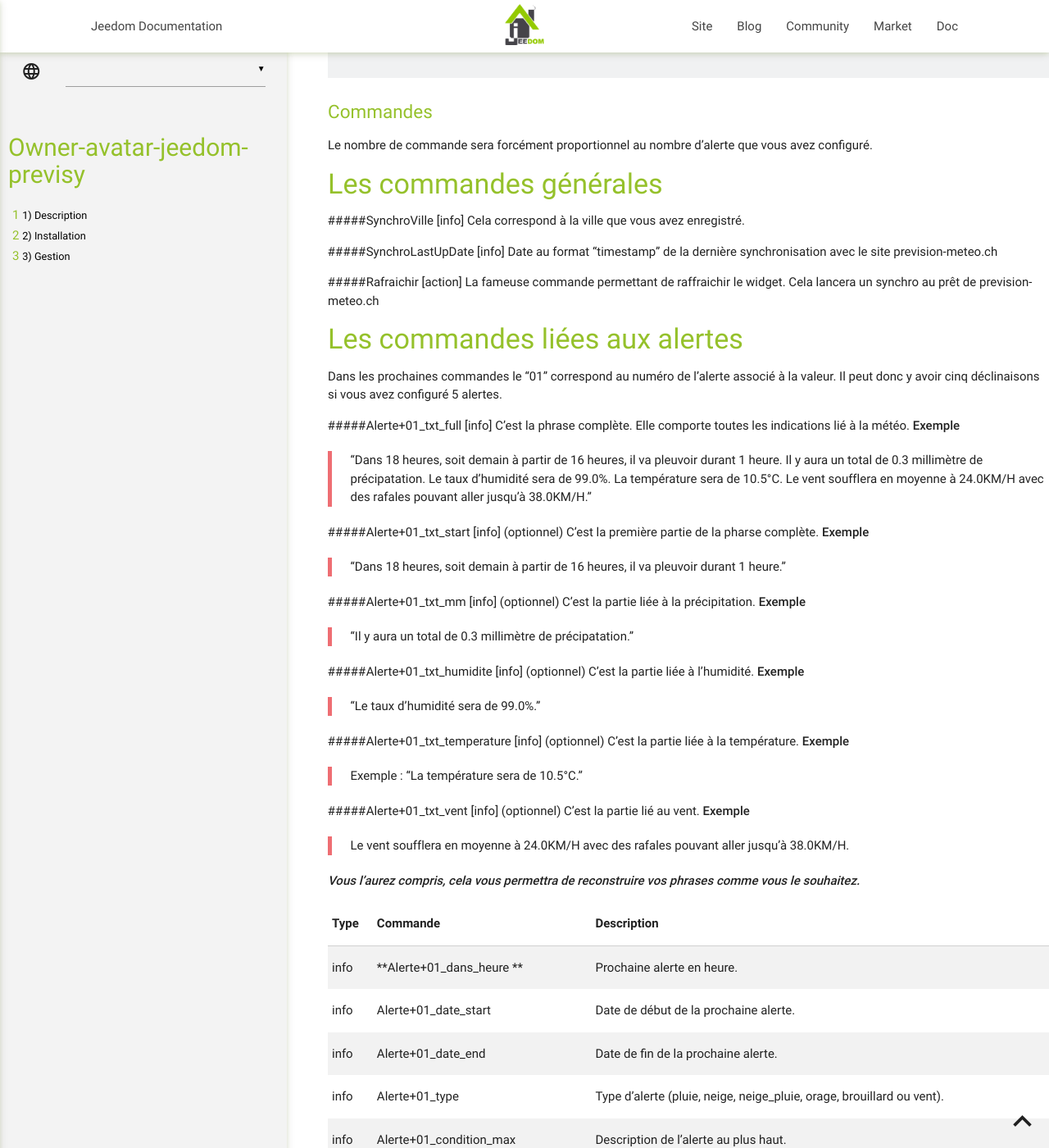
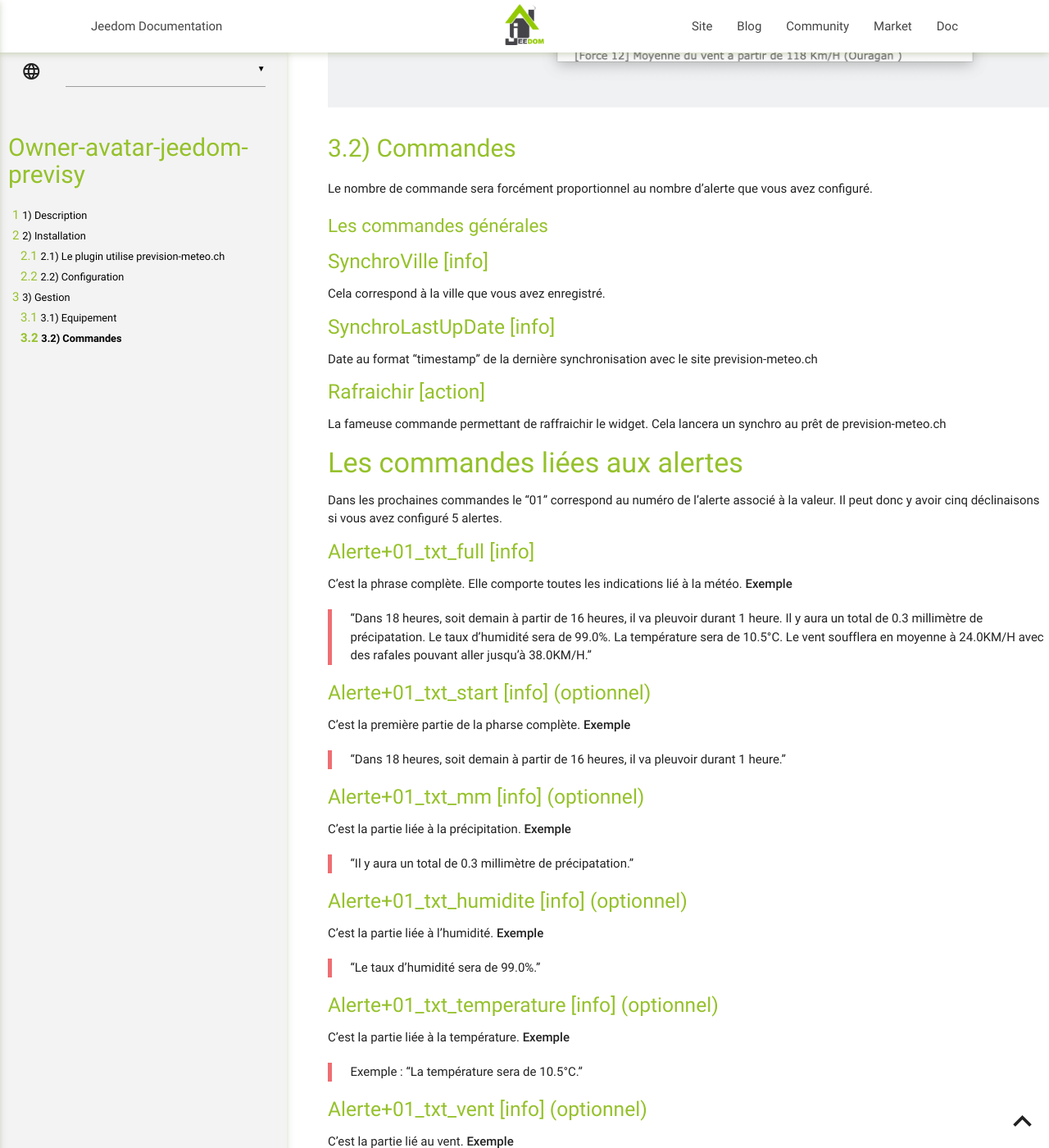
Before and after one commit to Ynats-Dev/Owner-avatar-jeedom-plugin-previsy, a Jekyll site: the page built from docs/fr_FR/index.md, in a window 1280 px wide and 1400 px high, scrolled down 1852 px. Shown: the whole window at 82% size. Built offline with Jekyll 4.4.1, drawn with Linux system fonts in a browser that asks for light colours; our own code applies the rules of GitHub Pages for plain Markdown files; some of the changed text lies outside the part shown.

Commit message:
Fix error config

```diff
--- a/docs/fr_FR/index.md
+++ b/docs/fr_FR/index.md
@@ -16,23 +16,23 @@ Vous pourrez, bien évidemment, récupérer les données brutes pour créer des
 Installation
 ===
 
-### Le plugin utilise prevision-meteo.ch
+## Le plugin utilise prevision-meteo.ch
 
 
-### Configuration
+## Configuration
 
 ![previsy1](../images/config-1.png)
 
-##### Nombre d'alerte en prévision à afficher
+###Nombre d'alerte en prévision à afficher
 
 Cela permet de configurer le nombre d'alertes que vous souhaitez afficher.
 **Exemple**
 > "Pour toujours afficher les deux prochaines alertes on sélectionne 2 alertes."*
 
-#####Temperature
+####Temperature
 Vous avez la possibilité d'afficher les températures en degrés Celsius (°C) ou en degrés Fahrenheit (°F)
 
-#####Commandes à afficher (en option pour vos scénarios)
+####Commandes à afficher (en option pour vos scénarios)
 Si vous souhaitez utiliser certaines données pour vous créer des scénarios sur mesures. Il suffit de cocher les commandes que vous souhaitez voir apparaitre.
 Toutes les commandes seront décrite par la suite.
 Attention, si vous voulez afficher 5 alertes et toutes les commandes vous allez en avoir beaucoup !
@@ -40,56 +40,56 @@ Attention, si vous voulez afficher 5 alertes et toutes les commandes vous allez
 Gestion
 ===
 
-### Equipement
+## Equipement
 
 ![previsy2](../images/parametre-1.png)
 ![previsy3](../images/parametre-vent.png)
 
-### Commandes
+## Commandes
 
 Le nombre de commande sera forcément proportionnel au nombre d'alerte que vous avez configuré.
 
-#### Les commandes générales
+### Les commandes générales
 
-#####SynchroVille [info]
+##### SynchroVille [info]
 Cela correspond à la ville que vous avez enregistré.
 
-#####SynchroLastUpDate [info]
+##### SynchroLastUpDate [info]
 Date au format "timestamp" de la dernière synchronisation avec le site prevision-meteo.ch
 
-#####Rafraichir [action]
+##### Rafraichir [action]
 La fameuse commande permettant de raffraichir le widget. Cela lancera un synchro au prêt de prevision-meteo.ch
 
 #### Les commandes liées aux alertes
 
 Dans les prochaines commandes le "01" correspond au numéro de l'alerte associé à la valeur. Il peut donc y avoir cinq déclinaisons si vous avez configuré 5 alertes.
 
-#####Alerte+01_txt_full [info]
+##### Alerte+01_txt_full [info]
 C'est la phrase complète. Elle comporte toutes les indications lié à la météo.
 **Exemple**
 > "Dans 18 heures, soit demain à partir de 16 heures, il va pleuvoir durant 1 heure. Il y aura un total de 0.3 millimètre de précipatation. Le taux d'humidité sera de 99.0%. La température sera de 10.5°C. Le vent soufflera en moyenne à 24.0KM/H avec des rafales pouvant aller jusqu'à 38.0KM/H."
 
-#####Alerte+01_txt_start [info] (optionnel)
+##### Alerte+01_txt_start [info] (optionnel)
 C'est la première partie de la pharse complète.
 **Exemple**
 > "Dans 18 heures, soit demain à partir de 16 heures, il va pleuvoir durant 1 heure."
 
-#####Alerte+01_txt_mm [info] (optionnel)
+##### Alerte+01_txt_mm [info] (optionnel)
 C'est la partie liée à la précipitation.
 **Exemple**
 > "Il y aura un total de 0.3 millimètre de précipatation."
 
-#####Alerte+01_txt_humidite [info] (optionnel)
+##### Alerte+01_txt_humidite [info] (optionnel)
 C'est la partie liée à l'humidité.
 **Exemple**
 > "Le taux d'humidité sera de 99.0%."
 
-#####Alerte+01_txt_temperature [info] (optionnel)
+##### Alerte+01_txt_temperature [info] (optionnel)
 C'est la partie liée à la température.
 **Exemple**
 > Exemple : "La température sera de 10.5°C."
 
-#####Alerte+01_txt_vent [info] (optionnel)
+##### Alerte+01_txt_vent [info] (optionnel)
 C'est la partie lié au vent.
 **Exemple**
 > Le vent soufflera en moyenne à 24.0KM/H avec des rafales pouvant aller jusqu'à 38.0KM/H.
@@ -98,7 +98,7 @@ C'est la partie lié au vent.
 
 | Type | Commande | Description |
 | ------------ | ------------ | ------------ |
-| info | **Alerte+01_dans_heure **  | Prochaine alerte en heure. |
+| info | Alerte+01_dans_heure | Prochaine alerte en heure. |
 | info | Alerte+01_date_start | Date de début de la prochaine alerte. |
 | info | Alerte+01_date_end | Date de fin de la prochaine alerte. |
 | info | Alerte+01_type | Type d'alerte (pluie, neige, neige_pluie, orage, brouillard ou vent). |
```
